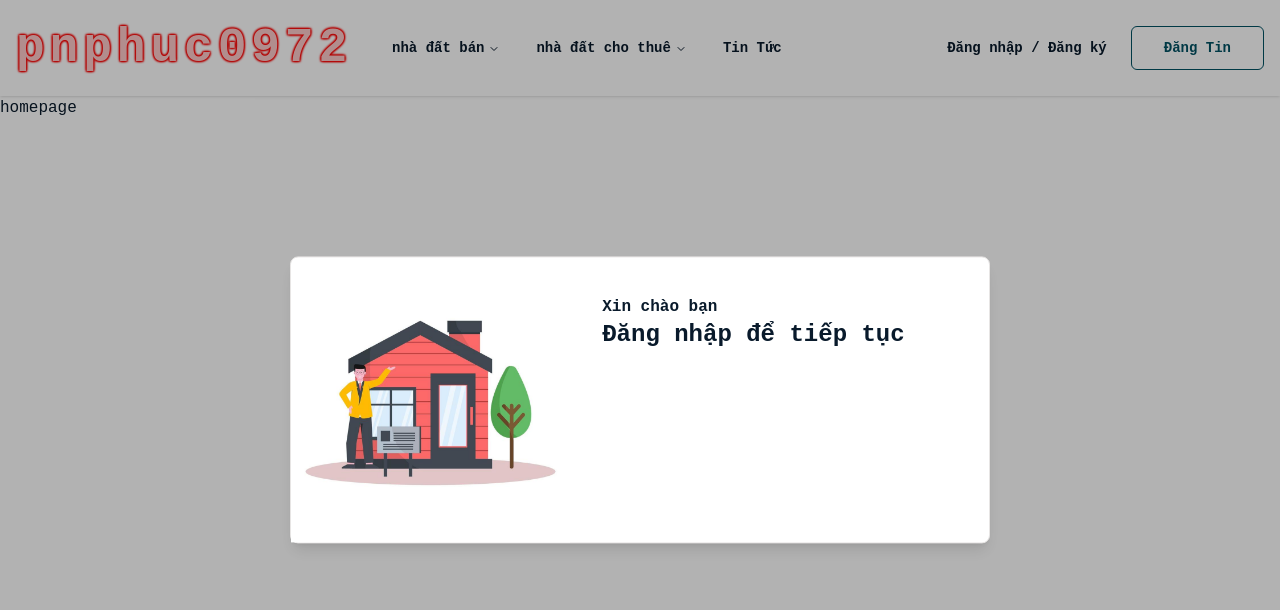
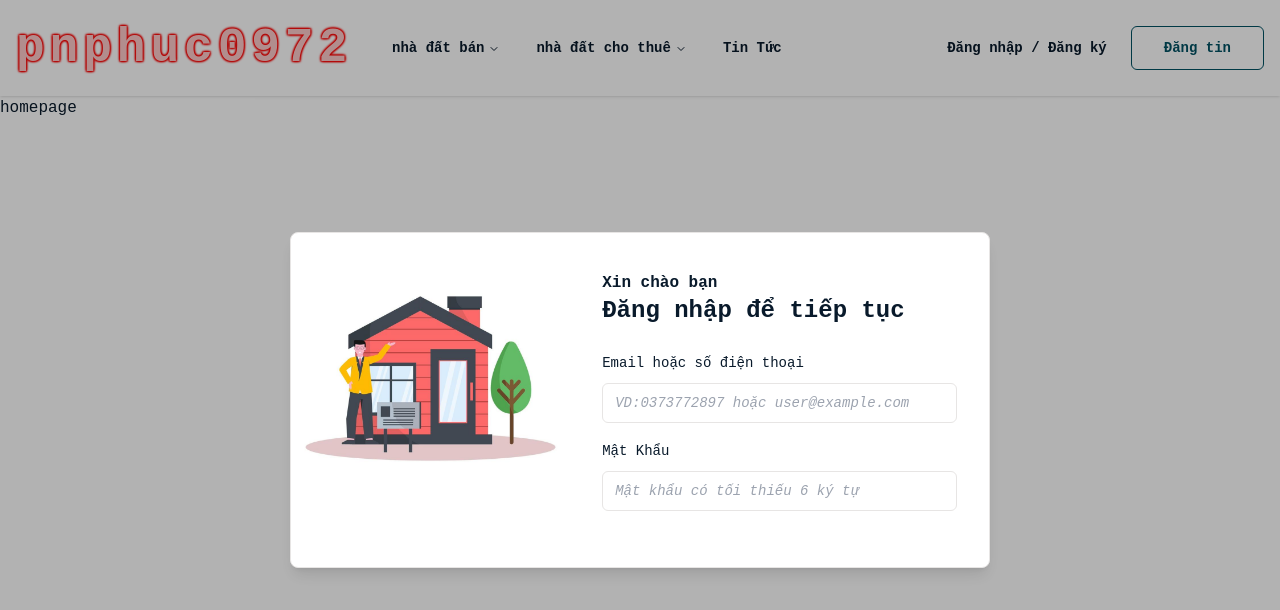
Before and after one commit to phuc9702/DoAnTotNghiep_CNTT, a React (Vite) app in the folder client/: page / in a window 1280 px wide. Both pictures are taken after a click on the button "Đăng nhập / Đăng ký". Shown: the top 610 px of the page. Built offline with nearby package versions, Linux system fonts and the light colour scheme; a web font is replaced by a local one.

Commit message:
tạo UI đăng nhâp 1

```diff
--- /dev/null
+++ b/client/src/components/forms/FormInput.jsx
@@ -0,0 +1,35 @@
+import { Input } from "@/components/ui/input"
+import { FormField, FormControl, FormItem, FormLabel, FormMessage } from "@/components/ui/form"
+import { placeholderCn, resetOutline } from "@/lib/className"
+import PropTypes from 'prop-types'
+import { cn } from "@/lib/utils"
+
+
+const FormInput = ({form,label, name,type='text', placeholder }) => {
+  return (
+    <FormField
+        name= {name}
+        control={form.control}
+        render={({field}) => (
+            <FormItem>
+                {label && <FormLabel>{label}</FormLabel> }
+                <FormControl>
+                    <Input placeholder={placeholder} type={type} className={cn(resetOutline, placeholderCn)} {...field} />
+                </FormControl>
+                <FormMessage />
+            </FormItem>
+        )}
+    />
+  )
+}
+
+export default FormInput
+FormInput.propTypes = {
+    form:PropTypes.shape({
+        control: PropTypes.any.isRequired
+    }),
+    label: PropTypes.string,
+    placeholder: PropTypes.string,
+    name: PropTypes.string.isRequired,
+    type: PropTypes.oneOf(["text", 'password']),
+}
--- /dev/null
+++ b/client/src/components/forms/index.jsx
@@ -0,0 +1 @@
+export {default as FormInput} from "./FormInput"
--- a/client/src/components/headers/Header.jsx
+++ b/client/src/components/headers/Header.jsx
@@ -52,7 +52,7 @@ const Header = () => {
                     </DialogHeader>
                 </DialogContent>
             </Dialog>
-            <Button size="lg" variant="outline">Đăng Tin</Button>
+            <Button size="lg" variant="outline">Đăng tin</Button>
         </div>
     </div>
     )
--- a/client/src/components/logins/Login.jsx
+++ b/client/src/components/logins/Login.jsx
@@ -1,4 +1,22 @@
+import { zodResolver } from "@hookform/resolvers/zod"
+import { useForm } from "react-hook-form"
+import { z } from "zod"
+import { FormInput } from "../forms"
+import { Form } from "@/components/ui/form"
+
+const formSchema = z.object({
+    emailOrPhone: z.string().min(1, {message:"Trường này là bắt buộc."}),
+    password: z.string().min(6, {message:"Mật khẩu tối thiểu 6 kí tự."})
+})
+
 const Login = () => {
+    const form = useForm({
+        resolver: zodResolver(formSchema),
+        defaultValues: {
+            emailOrPhone:"",
+            password:""
+        }
+    })
     return(
         <div className="grid grid-cols-10 text-primary">
             <div className="col-span-4">
@@ -7,6 +25,12 @@ const Login = () => {
             <div className="col-span-6 p-8">
                 <p className="font-bold text-base">Xin chào bạn</p>
                 <p className="font-bold text-2xl">Đăng nhập để tiếp tục</p>
+                <Form {...form}>
+                    <form className="my-6 space-y-4">
+                        <FormInput placeholder="VD:0373772897 hoặc user@example.com" form={form} name='emailOrPhone' label="Email hoặc số điện thoại"/>
+                        <FormInput placeholder="Mật khẩu có tối thiếu 6 ký tự" form={form} name='password' type="password" label="Mật Khẩu"/>
+                    </form>
+                </Form>
             </div>
         </div>
     )
--- a/client/src/lib/className.js
+++ b/client/src/lib/className.js
@@ -1 +1,3 @@
 export const naviItemCn = "rounded-md hover:bg-stone-100 cursor-pointer px-4 py-[6px] text-sm "
+export const resetOutline = "focus-visible:ring-0 focus-visible:ring-offset-0"
+export const placeholderCn ="placeholder:text-store-300 italic"
```
Also changed, not shown: 1 other file (tests, documents, lock files or other folders).
